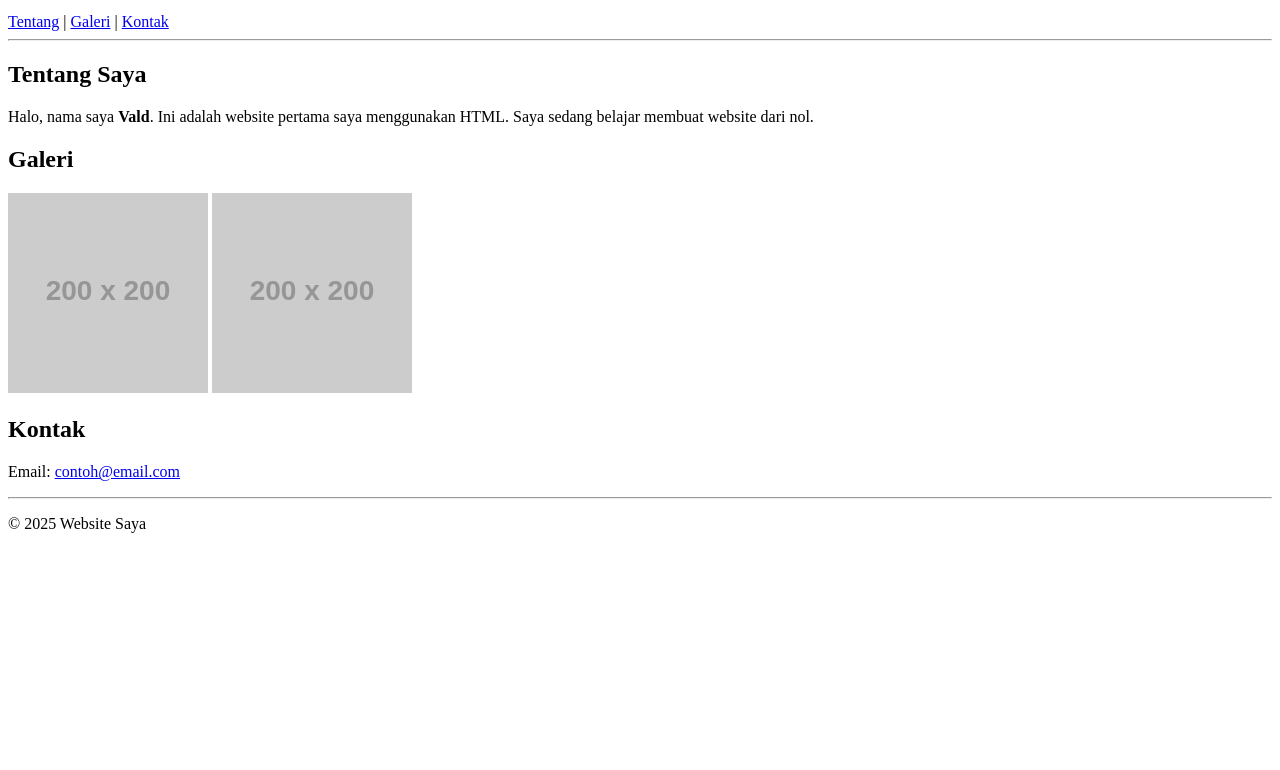
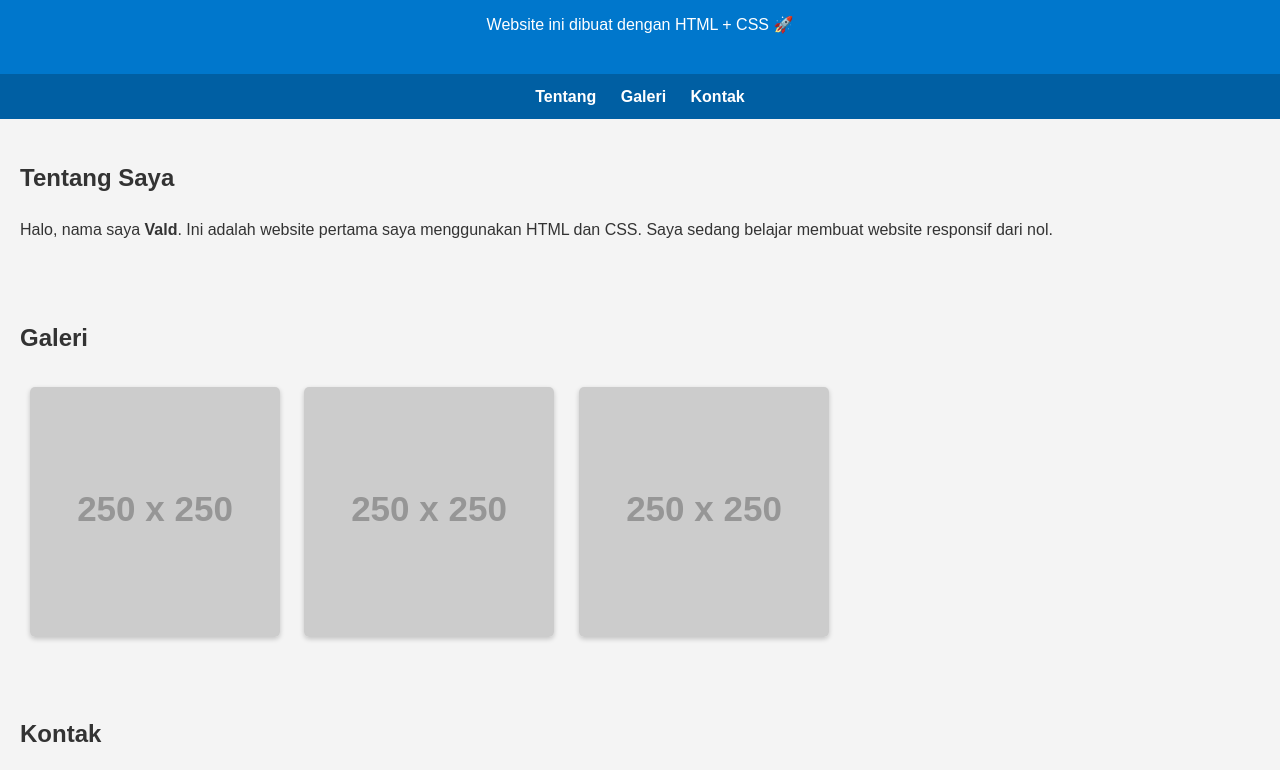
Before and after one commit to vald77/niogate, a plain HTML site: page index.html in a window 1280 px wide. Shown: the part 102-872 px from the top of the page. Before the commit the page ends 800 px from the top, so only its background shows below. Drawn offline with Linux system fonts and the light colour scheme; placeholder pictures from the web are drawn by us.

Commit message:
Update index.html

```diff
--- a/index.html
+++ b/index.html
@@ -4,46 +4,47 @@
   <meta charset="UTF-8">
   <meta name="viewport" content="width=device-width, initial-scale=1.0">
   <title>Website Pertama Saya</title>
+  <!-- Hubungkan ke CSS -->
+  <link rel="stylesheet" href="style.css">
 </head>
 <body>
-  <!-- Bagian Header -->
+  <!-- Header -->
   <header>
     <h1>Selamat Datang di Website Saya</h1>
-    <p>Website ini dibuat dengan HTML sederhana 🚀</p>
+    <p>Website ini dibuat dengan HTML + CSS 🚀</p>
   </header>
 
-  <!-- Bagian Navigasi -->
+  <!-- Navigasi -->
   <nav>
-    <a href="#tentang">Tentang</a> |
-    <a href="#galeri">Galeri</a> |
+    <a href="#tentang">Tentang</a>
+    <a href="#galeri">Galeri</a>
     <a href="#kontak">Kontak</a>
   </nav>
 
-  <hr>
-
-  <!-- Bagian Tentang -->
+  <!-- Tentang -->
   <section id="tentang">
     <h2>Tentang Saya</h2>
-    <p>Halo, nama saya <b>Vald</b>. Ini adalah website pertama saya menggunakan HTML.
-       Saya sedang belajar membuat website dari nol.</p>
+    <p>Halo, nama saya <b>Vald</b>. Ini adalah website pertama saya menggunakan HTML dan CSS.
+       Saya sedang belajar membuat website responsif dari nol.</p>
   </section>
 
-  <!-- Bagian Galeri -->
+  <!-- Galeri -->
   <section id="galeri">
     <h2>Galeri</h2>
-    <img src="https://via.placeholder.com/200" alt="Contoh Gambar">
-    <img src="https://via.placeholder.com/200" alt="Contoh Gambar">
+    <div class="gallery">
+      <img src="https://via.placeholder.com/250" alt="Gambar 1">
+      <img src="https://via.placeholder.com/250" alt="Gambar 2">
+      <img src="https://via.placeholder.com/250" alt="Gambar 3">
+    </div>
   </section>
 
-  <!-- Bagian Kontak -->
+  <!-- Kontak -->
   <section id="kontak">
     <h2>Kontak</h2>
     <p>Email: <a href="mailto:contoh@email.com">contoh@email.com</a></p>
   </section>
 
-  <hr>
-
-  <!-- Bagian Footer -->
+  <!-- Footer -->
   <footer>
     <p>&copy; 2025 Website Saya</p>
   </footer>
```
